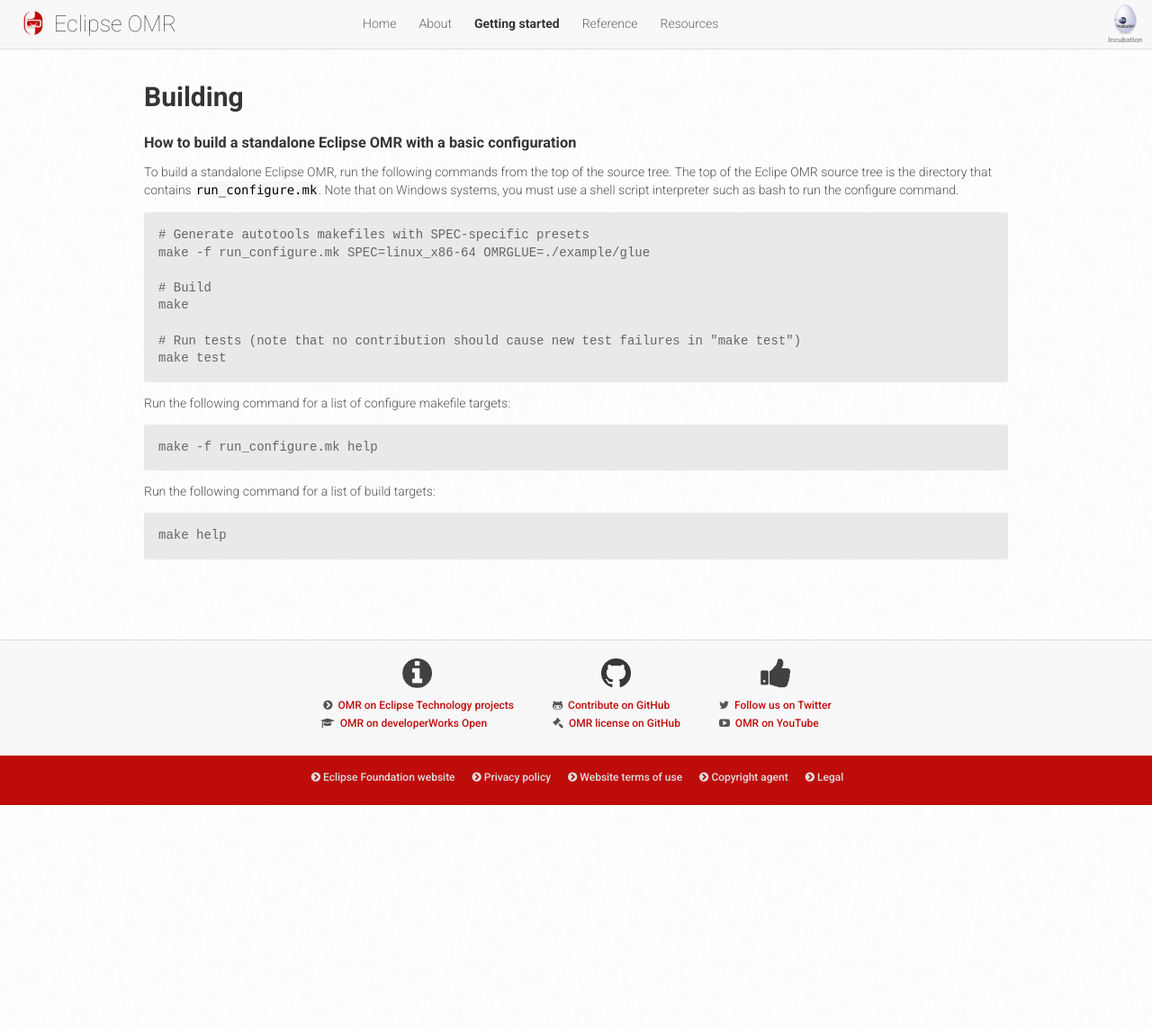
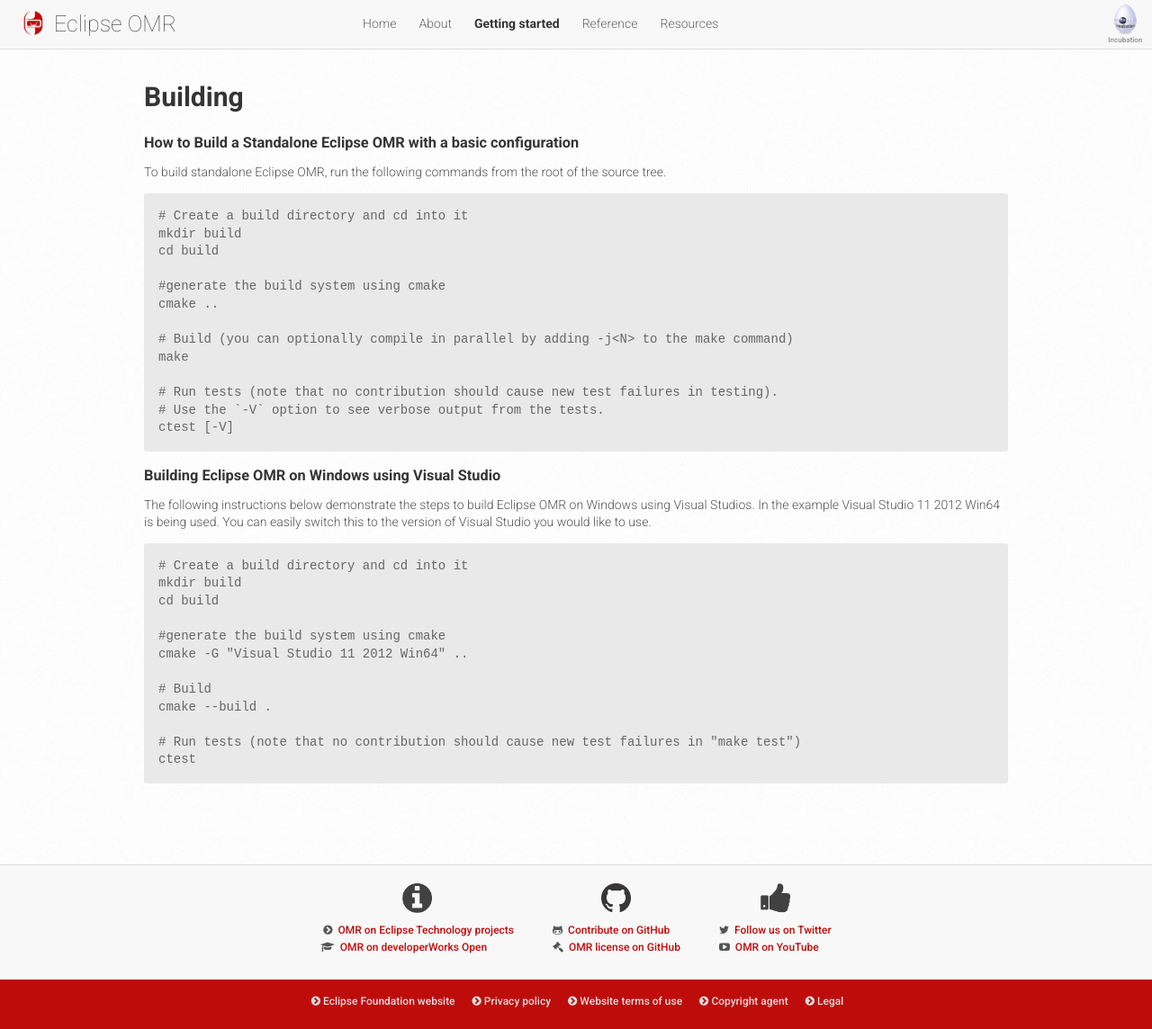
Before and after one commit to eclipse/omr.website, a Jekyll site: the page built from guide/building.md, in a window 1280 px wide and 1144 px high. Shown: the whole window at 90% size. Built offline with Jekyll 4.4.1, drawn with Linux system fonts in a browser that asks for light colours; nearby versions of some CDN libraries.

Commit message:
Building.md updated to reflect new changes in build process
As the recent changes in OMR made the build process move
to `cmake` usage, the current website shows the older
build process which uses `run_configure.mk` which might
not be valid in future. It would also be useful to have
detailed process of Cmake which is documented in this [file]
(https://github.com/eclipse/omr/blob/master/doc/BuildingWithCMake.md)

Signed-off-by: bharathappali <bharath.appali@gmail.com>

```diff
--- a/guide/building.md
+++ b/guide/building.md
@@ -29,23 +29,40 @@ lang: en
 
 # Building
 
-### How to build a standalone Eclipse OMR with a basic configuration
+### How to Build a Standalone Eclipse OMR with a basic configuration
 
-To build a standalone Eclipse OMR, run the following commands from the top of the source tree. The top of the Eclipe OMR source tree is the directory that contains `run_configure.mk`. Note that on Windows systems, you must use a shell script interpreter such as bash to run the configure command.
+To build standalone Eclipse OMR, run the following commands from the root of the
+source tree.
 
-    # Generate autotools makefiles with SPEC-specific presets
-    make -f run_configure.mk SPEC=linux_x86-64 OMRGLUE=./example/glue
+    # Create a build directory and cd into it
+    mkdir build
+    cd build
+
+    #generate the build system using cmake
+    cmake ..
+
+    # Build (you can optionally compile in parallel by adding -j<N> to the make command)
+    make
+
+    # Run tests (note that no contribution should cause new test failures in testing).
+    # Use the `-V` option to see verbose output from the tests.
+    ctest [-V]
+
+### Building Eclipse OMR on Windows using Visual Studio
+
+The following instructions below demonstrate the steps to build Eclipse OMR on Windows
+using Visual Studios. In the example Visual Studio 11 2012 Win64 is being used.
+You can easily switch this to the version of Visual Studio you would like to use.
+
+    # Create a build directory and cd into it
+    mkdir build
+    cd build
+
+    #generate the build system using cmake
+    cmake -G "Visual Studio 11 2012 Win64" ..
 
     # Build
-    make
+    cmake --build .
 
     # Run tests (note that no contribution should cause new test failures in "make test")
-    make test
-
-Run the following command for a list of configure makefile targets:
-
-    make -f run_configure.mk help
-
-Run the following command for a list of build targets:
-
-    make help
+    ctest
```
